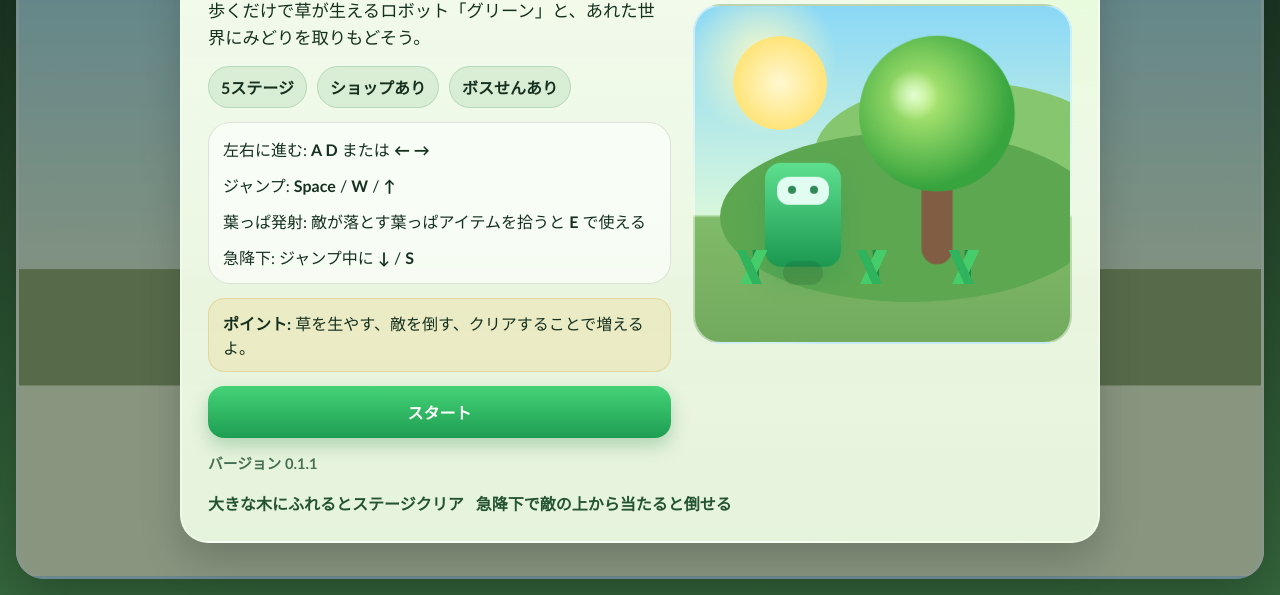
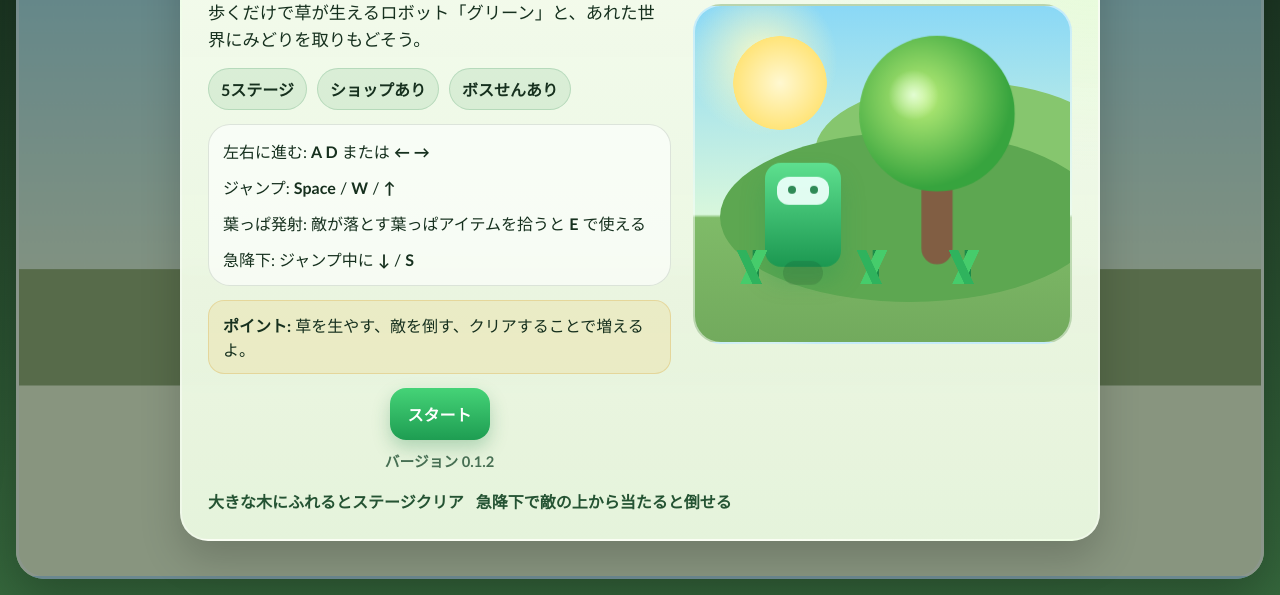
Before and after one commit to dt9999/green-paradise, a website: page green-paradise-web/index.html in a window 1280 px wide. Shown: the part 205-800 px from the top of the page. Drawn offline with Linux system fonts and the light colour scheme.

Commit message:
0.1.2 スタート修正

```diff
--- a/green-paradise-web/game.js
+++ b/green-paradise-web/game.js
@@ -1,5 +1,5 @@
 (function () {
-  const GAME_VERSION = "0.1.1";
+  const GAME_VERSION = "0.1.2";
   const canvas = document.getElementById("gameCanvas");
   const ctx = canvas.getContext("2d");
 
--- a/green-paradise-web/index.html
+++ b/green-paradise-web/index.html
@@ -78,8 +78,10 @@
                 <div class="title-tip">
                   <strong>ポイント:</strong> 草を生やす、敵を倒す、クリアすることで増えるよ。
                 </div>
-                <button id="startButton" class="menu-button primary">スタート</button>
-                <div class="version-note">バージョン <span id="gameVersion">0.1.1</span></div>
+                <div class="start-area">
+                  <button id="startButton" class="menu-button primary">スタート</button>
+                  <div class="version-note">バージョン <span id="gameVersion">0.1.2</span></div>
+                </div>
               </div>
               <div class="title-visual" aria-hidden="true">
                 <div class="title-sun"></div>
--- a/green-paradise-web/styles.css
+++ b/green-paradise-web/styles.css
@@ -53,6 +53,7 @@ body {
   justify-content: center;
   padding: 24px;
   background: rgba(7, 19, 12, 0.82);
+  pointer-events: none;
 }
 
 .rotate-hint.show {
@@ -393,11 +394,18 @@ body {
   border: 1px solid rgba(209, 151, 29, 0.25);
 }
 
+.start-area {
+  display: grid;
+  justify-items: center;
+  gap: 10px;
+}
+
 .version-note {
   font-size: 0.92rem;
   font-weight: 800;
   color: #366145;
   opacity: 0.9;
+  text-align: center;
 }
 
 .title-visual {
```
